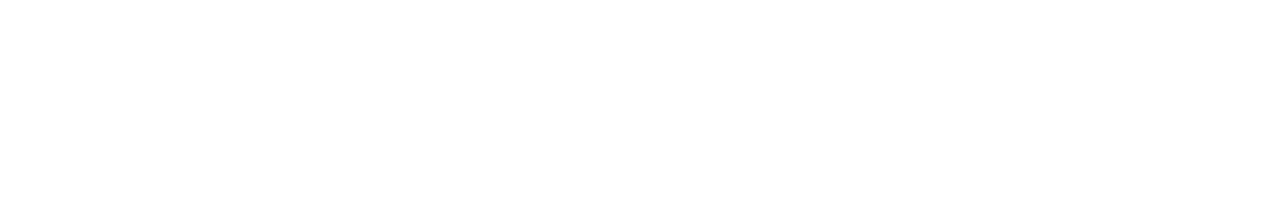
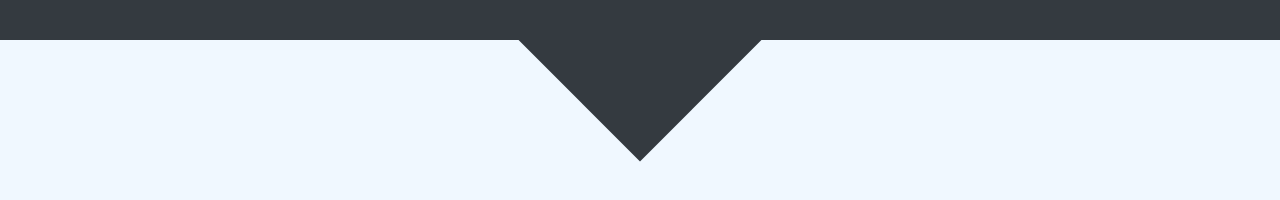
Before and after one commit to SabrinaMAlves/JoaoConstrucao, a website: page index.html in a window 1280 px wide. Drawn offline with Linux system fonts and the light colour scheme.

Commit message:
img Logo
Co-Authored-By: Felipe Jr.Dev <123030459+FelipeAugustoDev@users.noreply.github.com>

```diff
--- a/index.html
+++ b/index.html
@@ -2,9 +2,13 @@
 <html>
 <head>
 <meta charset="utf-8">
+<link rel="stylesheet" href="style.css">
 <title>JoaoConstrucao</title>
 </head>
 
 <body>
+    <header id="cabecalho">
+        <div id="rectangle"></div>
+    </header>
 </body>
 </html>
--- /dev/null
+++ b/style.css
@@ -0,0 +1,27 @@
+@charset "utf-8";
+/*CSS Document*/
+*{
+    padding: 0px;
+    margin: 0px;
+}
+body{
+    background-color: aliceblue;
+}
+#cabecalho{
+    background-color: #343A40;
+    width: 100%;
+    height: 5vh;
+    display: flex;
+    justify-content: center;
+    position: fixed;
+}
+
+#cabecalho > #rectangle{
+    background-color: #343A40;;
+    width: 200px;
+    height: 200px;
+    transform: rotate(135deg);
+    position: absolute;
+    top: -80px;
+
+}
```
Also changed, not shown: img/patojoia.png (added).
